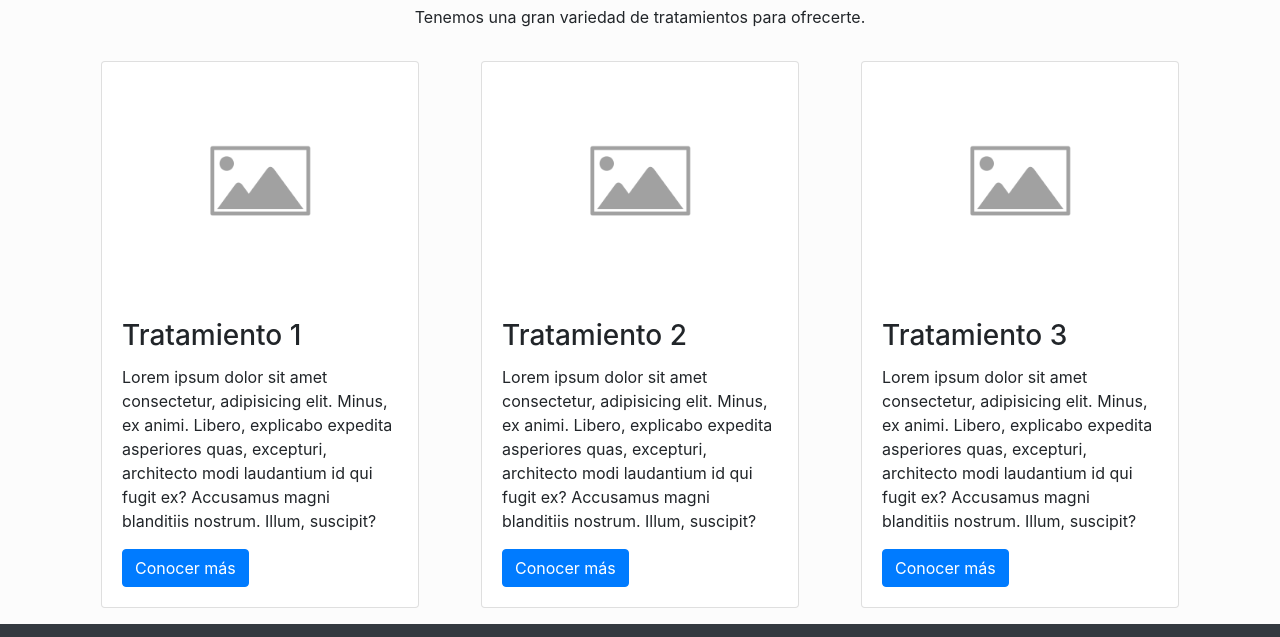
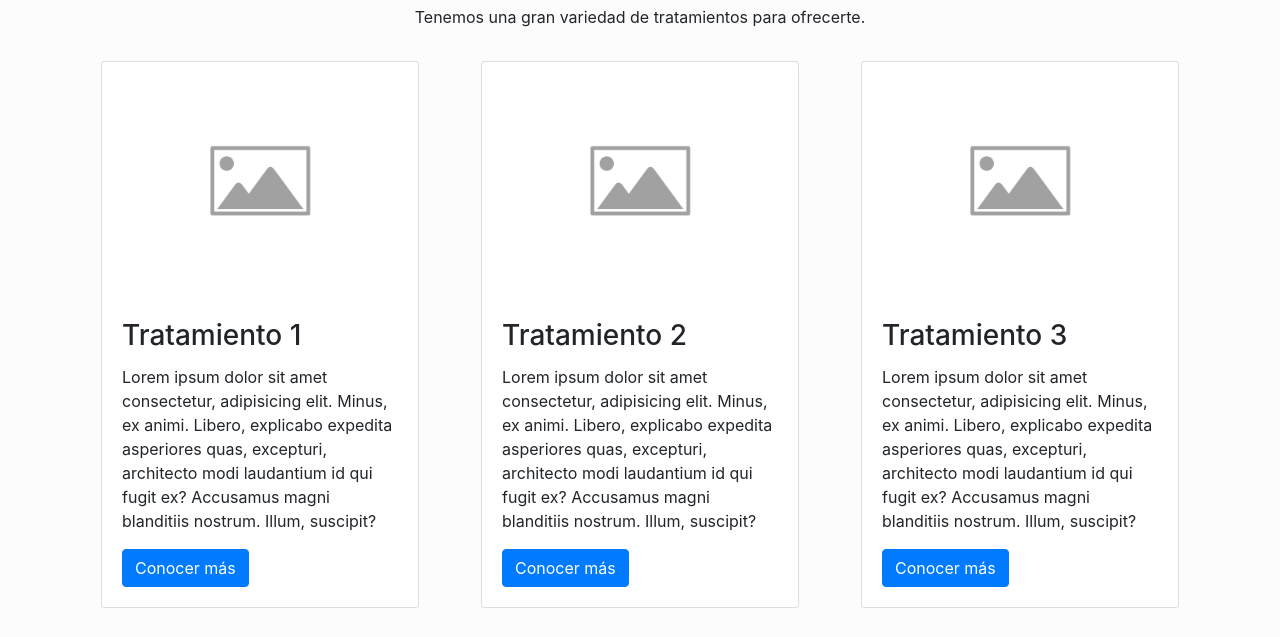
Before and after one commit to IvanPolanis/Coderhouse-Proyecto-Final, a website: page html/treatments.html in a window 1280 px wide. Shown: the part 117-754 px from the top of the page. Drawn offline with nearby package versions, Linux system fonts and the light colour scheme.

Commit message:
Treatments body 100%

```diff
--- a/html/treatments.html
+++ b/html/treatments.html
@@ -44,6 +44,7 @@
             </nav>
         </div>
     </header>
+    <div class="treatments-body">
         <div class="container">
             <div class="text-center">
                 <h2>Nuestros tratamientos</h2>
@@ -84,6 +85,7 @@
                     </div>
                 </div>
         </div>
+    </div>
 
     <footer class="bg-dark text-white pt-3 pt-md-3 ">
         <div class="container">
--- a/scss/style.scss
+++ b/scss/style.scss
@@ -30,6 +30,10 @@ a{
 }
 h4{
     font-size: 2rem;
+}
+/*Treatments*/
+.treatments-body{
+    min-height: 100vh;
 }
 /*Media querys*/
 @media only screen and (min-width:320px)
```
Also changed, not shown: css/main.css. Lines whose indentation alone changed are shown as unchanged.
